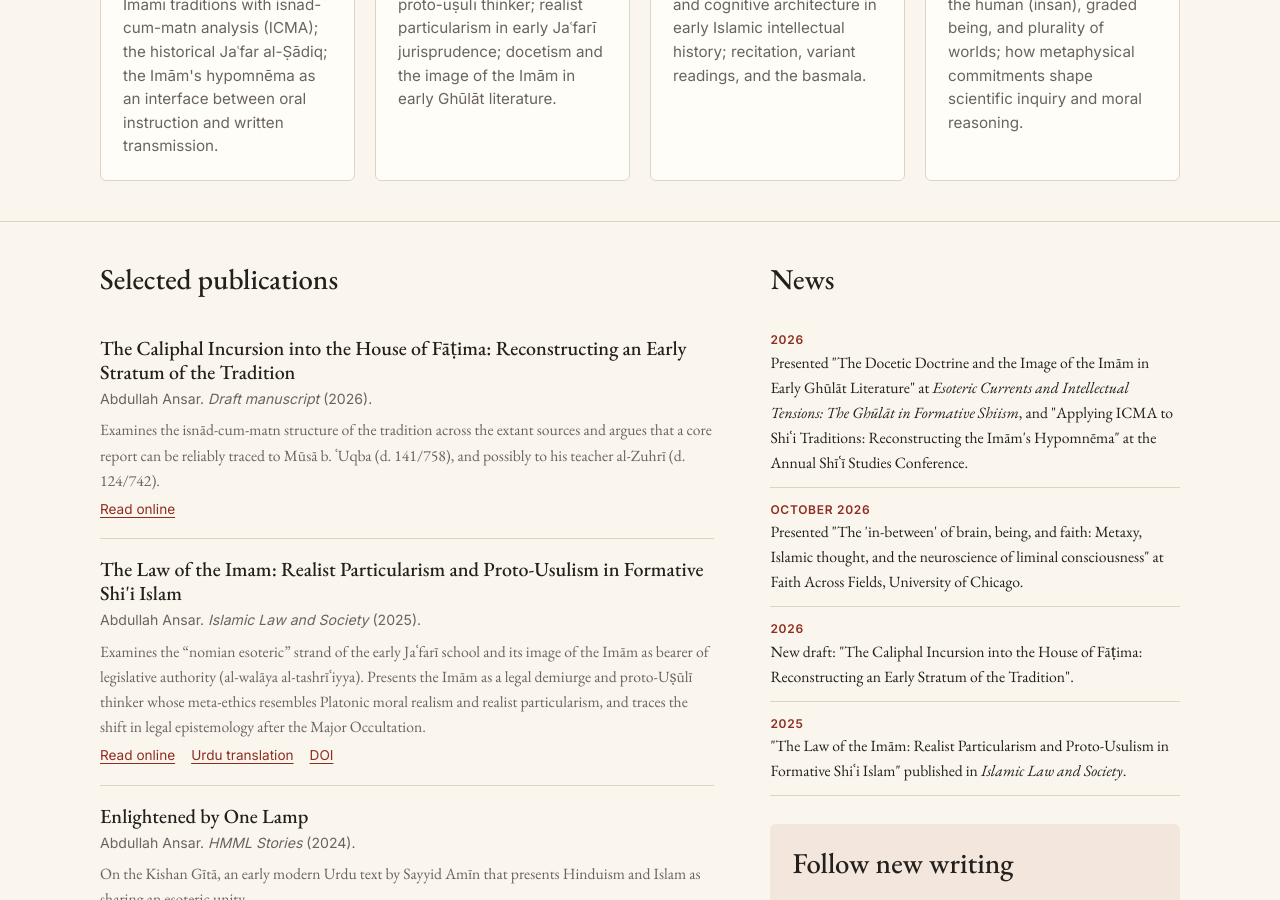
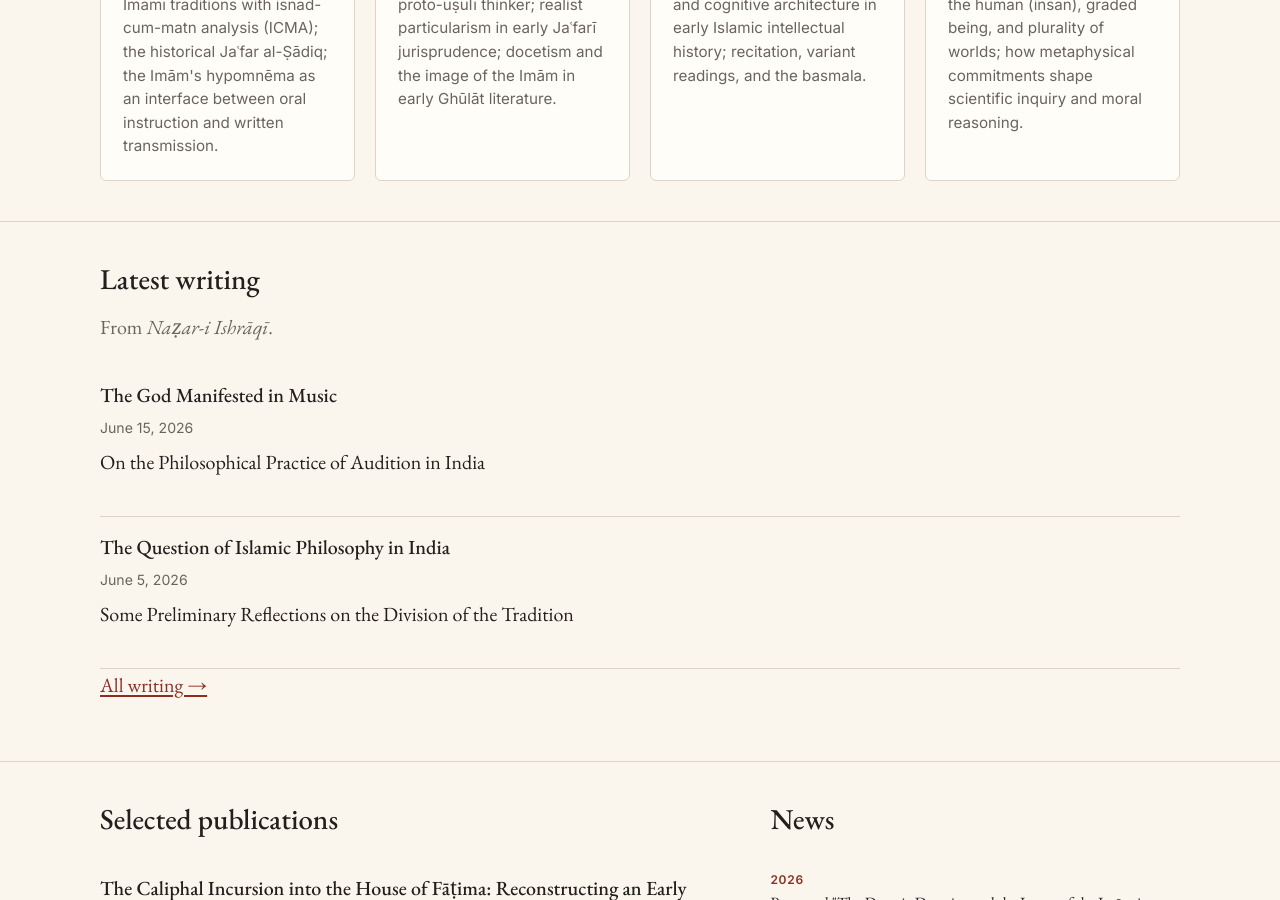
Before and after one commit to abdullahansara/abdullahansara.github.io, a Jekyll site: the page built from index.html, in a window 1280 px wide and 900 px high, scrolled down 780 px. Built offline with Jekyll 4.4.1, drawn with Linux system fonts in a browser that asks for light colours.

Commit message:
Home: latest writing section
Co-Authored-By: Claude Sonnet 5.5 <noreply@anthropic.com>

```diff
--- a/index.html
+++ b/index.html
@@ -35,6 +35,22 @@ description: "Abdullah Ansar: research on Qur'anic orality and memory, early Shi
 </section>
 
 <section class="section">
+  <div class="container">
+    <div class="section-header"><h2>Latest writing</h2><p>From <em>Naẓar-i Ishrāqī</em>.</p></div>
+    <div class="post-list">
+      {% for post in site.posts limit:3 %}
+      <article class="post-preview">
+        <h3><a href="{{ post.url | relative_url }}">{{ post.title }}</a></h3>
+        <div class="meta">{{ post.date | date: "%B %-d, %Y" }}</div>
+        <p>{{ post.subtitle | default: post.excerpt | strip_html | truncate: 180 }}</p>
+      </article>
+      {% endfor %}
+    </div>
+    <p><a href="{{ '/blog/' | relative_url }}">All writing &rarr;</a></p>
+  </div>
+</section>
+
+<section class="section">
   <div class="container two-col">
     <div>
       <div class="section-header"><h2>Selected publications</h2></div>
```
